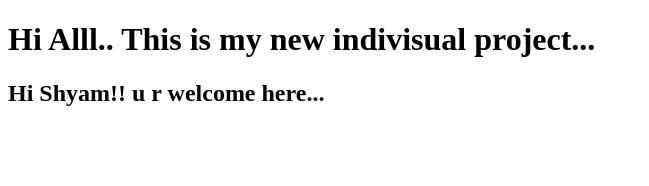
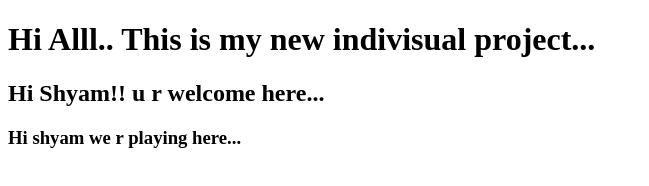
Before and after one commit to BhabaniJena/My_First_Dev, a plain HTML site: page My_First_Dev/index.html in a window 1280 px wide. Shown: the whole page, without its empty margins (0-649 px from the left). Drawn offline with Linux system fonts and the light colour scheme.

Commit message:
testing b

```diff
--- a/My_First_Dev/index.html
+++ b/My_First_Dev/index.html
@@ -10,5 +10,7 @@
 	<h1>Hi Alll.. This is my new indivisual project...</h1>
 
 	<h2>Hi Shyam!! u r welcome here...</h2>
+
+	<h3>Hi shyam we r playing here...</h3>
 </body>
 </html>
```
